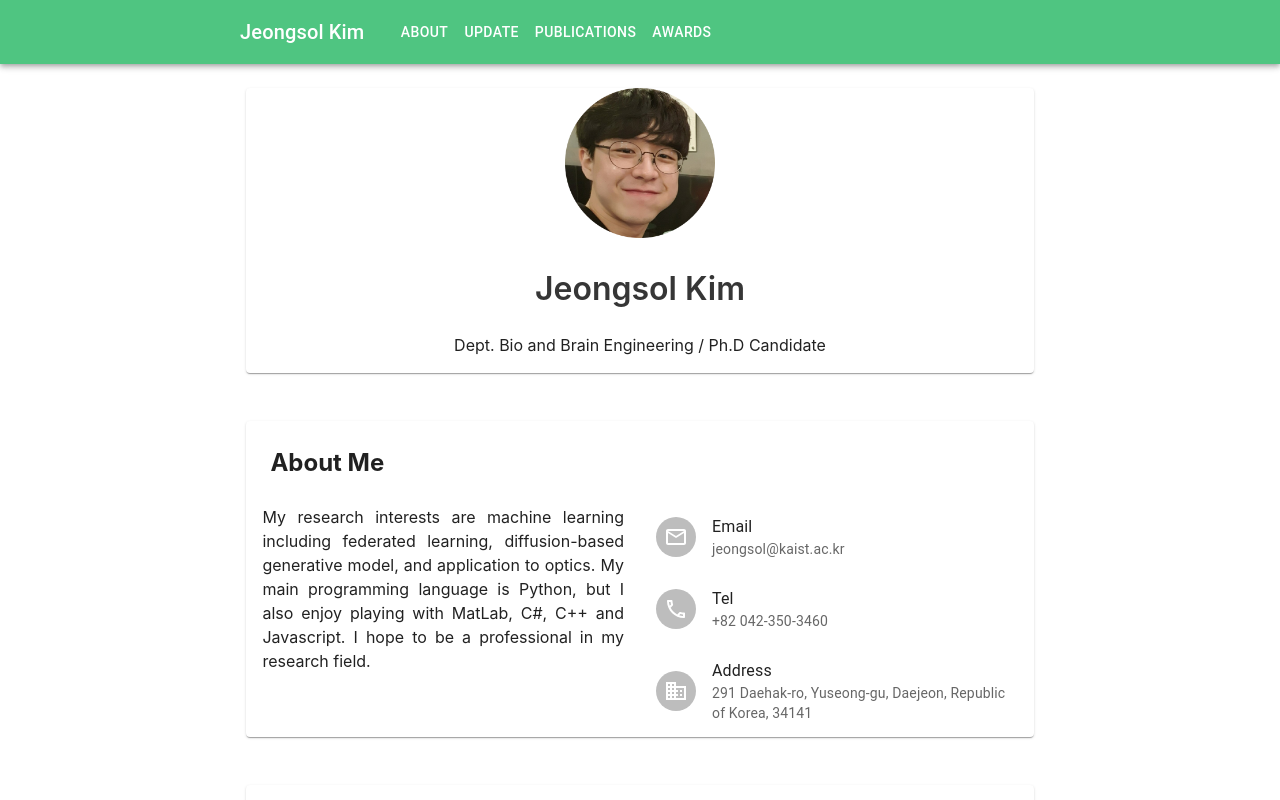
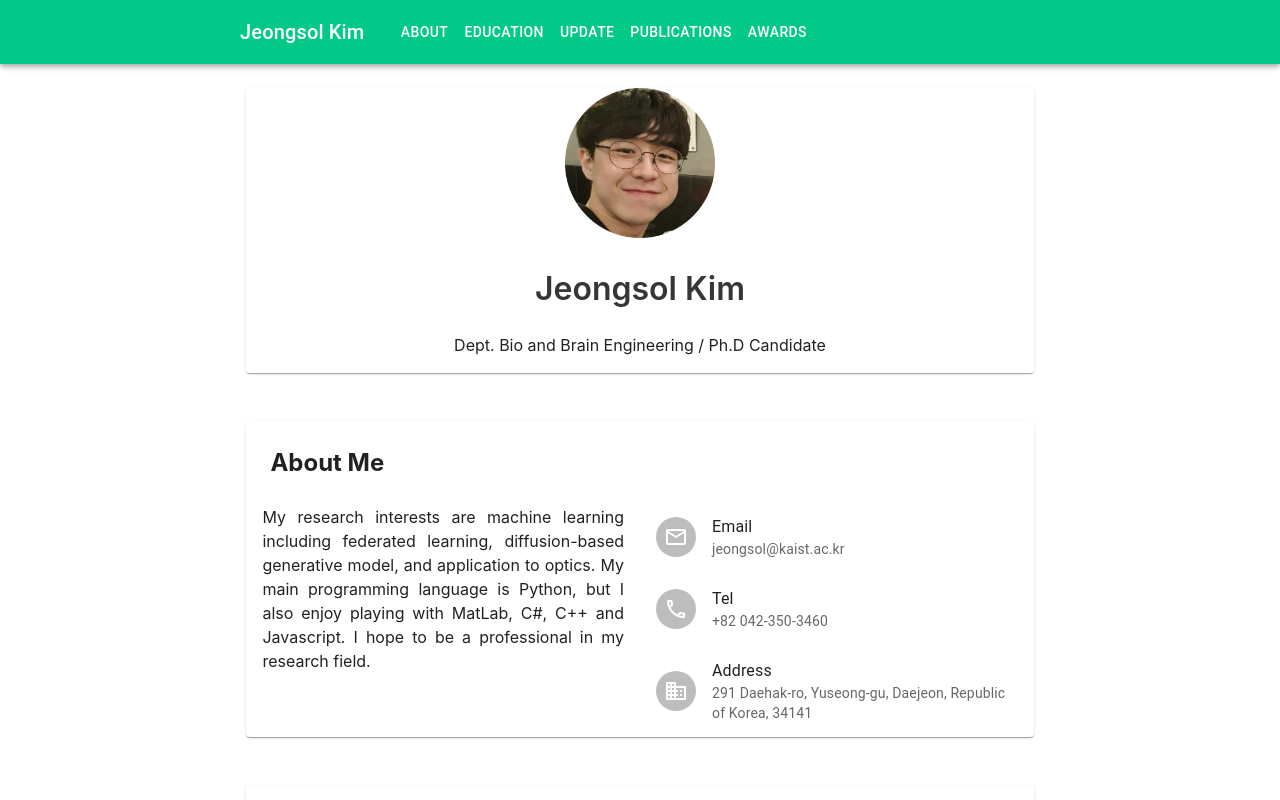
Before and after one commit to jeongsol-kim/jeongsol-kim, a React (Create React App) app: page / in a window 1280 px wide. Shown: the top 800 px of the page. Built offline with nearby package versions, Linux system fonts and the light colour scheme.

Commit message:
change bgcolor & add education button

```diff
--- a/src/components/navigation/Navigation.js
+++ b/src/components/navigation/Navigation.js
@@ -6,7 +6,7 @@ import {Component, Fragment} from "react";
 
 const NaviBlock2 = () => (
         <Box sx={{flexGrow: 1}}>
-            <AppBar position='static' style={{backgroundColor:"#4FC581"}}>
+            <AppBar position='static' style={{backgroundColor:"#03C988"}}>
                 <Toolbar sx={{mx: "auto", width:"100%", maxWidth: 800}}>
                     <IconButton size="large"
                                 edge="start"
@@ -21,14 +21,14 @@ const NaviBlock2 = () => (
                         About
                     </Button>
                     <Button color="inherit">
+                        Education
+                    </Button>
+                    <Button color="inherit">
                         Update
                     </Button>
                     <Button color="inherit">
                         Publications
                     </Button>
-                    {/* <Button color="inherit">
-                        Conferences
-                    </Button> */}
                     <Button color="inherit">
                         Awards
                     </Button>
```
